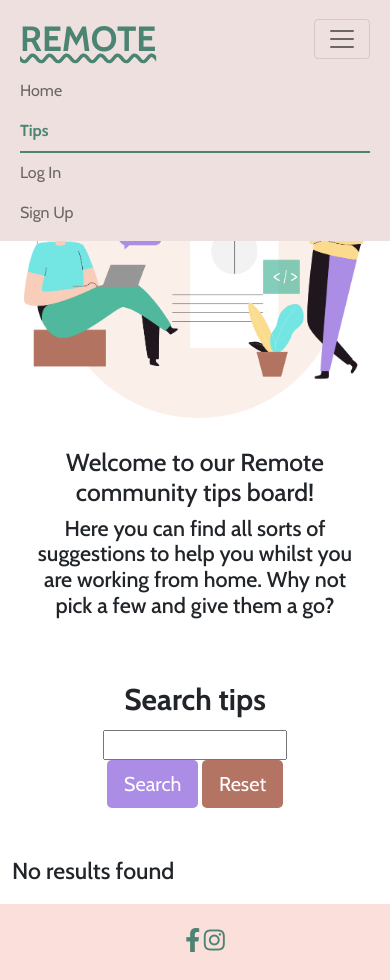
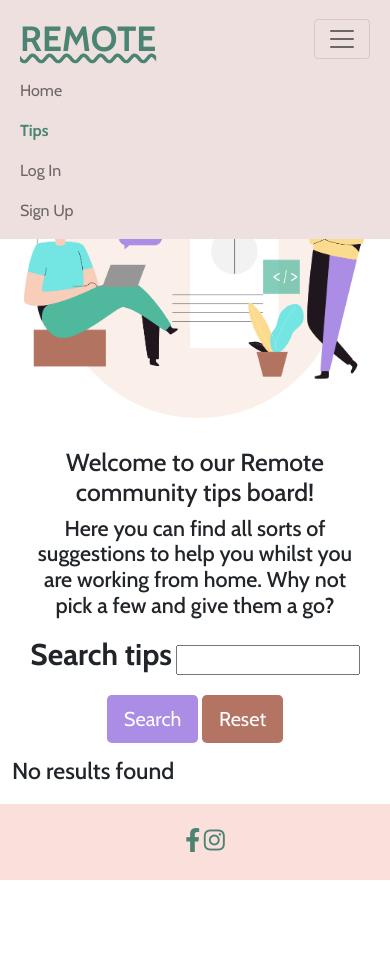
Before and after one commit to chloelewisdev/milestone-project-3, a Flask app: page /tips in a window 390 px wide, after a click that opens the changed part. After the commit the page ends 880 px from the top, so only its background shows below. Run offline with Flask 2, Linux system fonts and the light colour scheme; data that the repository does not hold is empty; some libraries are stand-ins or nearby versions.

Commit message:
Extra media queries added to ensure the app is responsive

```diff
--- a/static/css/style.css
+++ b/static/css/style.css
@@ -30,6 +30,8 @@ body {
 
 .btn-tips-search {
     background-color: #ab8de5;
+    margin-top: 10px;
+    margin-bottom: 10px;;
 }
 
 .btn-tips-search:hover{
@@ -38,6 +40,8 @@ body {
 
 .btn-cancel {
     background-color: #b47464;
+    margin-top: 10px;
+    margin-bottom: 10px;;
 }
 
 .btn-cancel:hover{
@@ -108,7 +112,6 @@ body {
 
 .active-menu {
     color: #4c8474 !important;
-    border-bottom: 2px solid #4c8474 !important;
     font-weight: bolder;
 }
 
@@ -153,6 +156,19 @@ body {
 
 .index-card-style {
     padding-top: 10px;
+}
+
+@media screen and (min-width: 768px) {
+    .index-card-style{
+    padding-left: 20px;
+    padding-right: 20px;
+    }
+}
+
+@media screen and (max-width: 1024px) {
+    .index-cards{
+    padding-top: 150px;
+    }
 }
 .index-card-1 {
     background-color: #fbdc8e;
@@ -258,12 +274,8 @@ body {
 @media screen and (max-width: 768px) {
     .tips-title{
     text-align: center;
-    }
-}
+    padding-top: 30px;
 
-@media screen and (max-width: 768px) {
-    .tips-title {
-    padding-top: 30px;
     }
 }
 
@@ -271,6 +283,17 @@ body {
     padding: 50px;
 }
 
+@media screen and (max-width: 560px) {
+    .tips-search {
+    padding: 20px;
+    }
+}
+
+@media screen and (max-width: 768px) {
+    .tips-search {
+    padding: 5px;
+    }
+}
 .tip-suggestion-card {
     padding-top: 10px;
     background-color: #fbdc8e;
@@ -280,7 +303,6 @@ body {
     font-size: 30px;
     font-weight: bold;
 }
-
 
 
 /*--------------------------------------------------------add_tip.html*/
@@ -304,12 +326,17 @@ body {
 
 @media screen and (max-width: 540px) {
     .add-tip-form {
-        width: 350px;
+        width: 300px;
         padding-right:10px;
         padding-left:10px;
     }
 }
 
+.form-select{
+    margin-bottom: 1rem!important;
+}
+
+/*--------------------------------------------------------login.html*/
 
 
 .login-form {
--- a/templates/index.html
+++ b/templates/index.html
@@ -20,7 +20,7 @@
 </div>
 <div class="container-fluid index-cards">
 <div class="row">
-  <div class="col-sm-4 index-card-style">
+  <div class="col-sm-12 col-lg-4 index-card-style text-center">
     <div class="card index-card-1 h-100 ">
       <div class="card-body">
         <h5 class="card-title">View our community tips board!</h5>
@@ -30,7 +30,7 @@
       </div>
     </div>
   </div>
-  <div class="col-sm-4 index-card-style">
+  <div class="col-sm-12 col-lg-4 index-card-style text-center">
     <div class="card index-card-2 h-100 ">
       <div class="card-body">
         <h5 class="card-title ">Join our remote community</h5>
@@ -41,7 +41,7 @@
       </div>
     </div>
   </div>
-  <div class="col-sm-4 index-card-style">
+  <div class="col-sm-12 col-lg-4 index-card-style text-center">
     <div class="card index-card-3 h-100 ">
       <div class="card-body">
         <h5 class="card-title">Already a Remote member?</h5>
--- a/templates/tips.html
+++ b/templates/tips.html
@@ -23,7 +23,7 @@
         <div class="col tips-search">
             <form action="{{url_for('search', _anchor='tips-board')}}" method="POST">
                 <label for="query" class="form-label search-tips">Search tips</label>
-                <input type="text" name="query" id="query" minlength="3" required>
+                <input type="text" name="query" id="query" minlength="3" class="search-box" required>
                 <button class="btn btn-tips-search btn-lg" type="submit" value="Submit">Search</button>
                 <a href="{{ url_for('tips', _anchor='tips-board')}}" class="btn btn-lg btn-cancel">Reset</a>
             </form>
```
